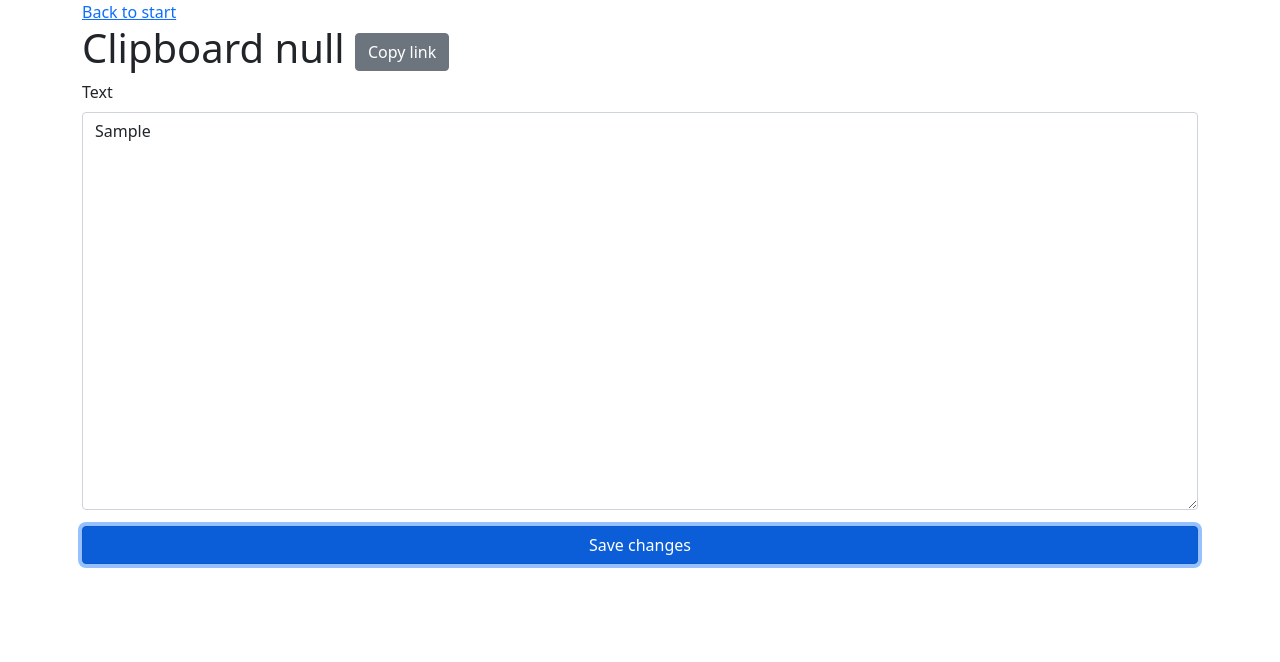
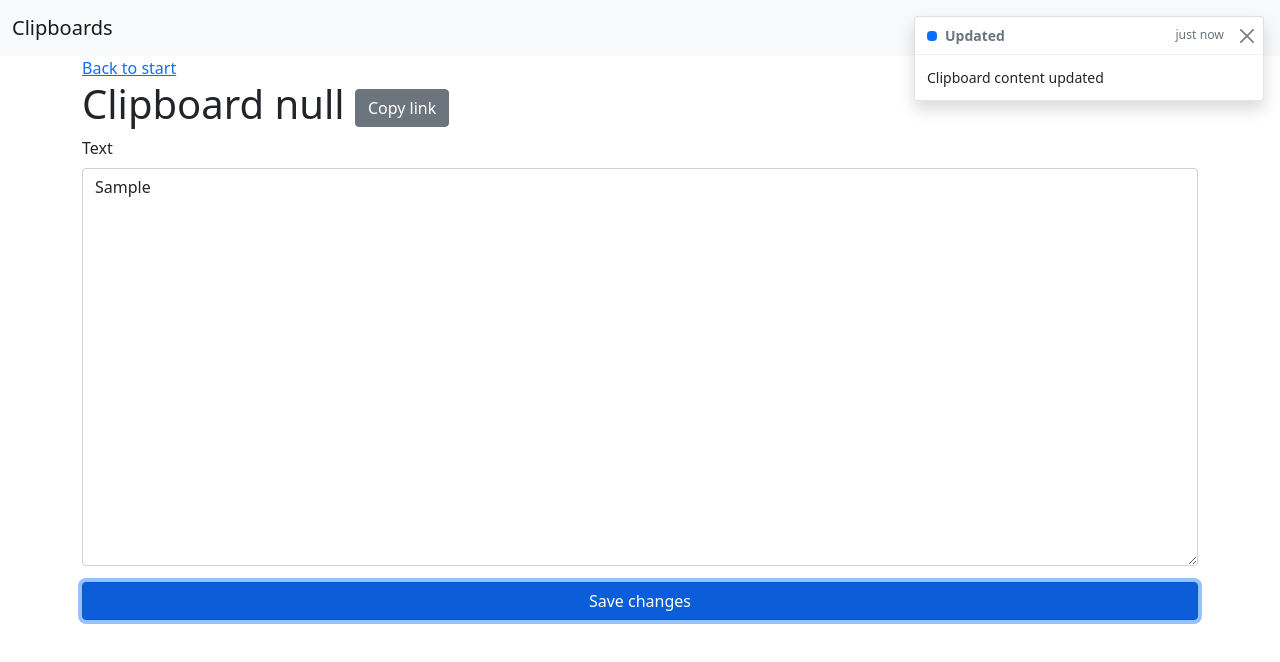
Before and after one commit to reekind/data-copy, a website: page public/clipboard.html in a window 1280 px wide. Both pictures are taken after typing "Sample" into the empty fields and a click on the button "Save changes". Drawn offline with nearby package versions, Linux system fonts and the light colour scheme; no server answers.

Commit message:
add toast logic

```diff
--- a/public/clipboard.html
+++ b/public/clipboard.html
@@ -14,7 +14,24 @@
     crossorigin="anonymous">
   </head>
   <body>
-
+    <template id="toast">
+      <div class="toast" role="alert" aria-live="assertive" aria-atomic="true">
+        <div class="toast-header">
+          <span style="width: 10px;height: 10px" class="rounded me-2 bg-primary"></span>
+          <strong class="me-auto">Bootstrap</strong>
+          <small class="text-muted">just now</small>
+          <button type="button" class="btn-close" data-bs-dismiss="toast" aria-label="Close"></button>
+        </div>
+        <div class="toast-body">
+          See? Just like this.
+        </div>
+      </div>
+    </template>
+    <nav class="navbar navbar-light bg-light">
+      <div class="container-fluid">
+        <a class="navbar-brand" href="">Clipboards</a>
+      </div>
+    </nav>
     <div class="container">
       <a href="index.html">Back to start</a><br>
       <h1>
@@ -32,11 +49,15 @@
       <div class="d-grid gap-2">
         <button type="button" id="save" class="btn btn-primary">Save changes</button>
       </div>
+      <div id="toastContainer" class="toast-container position-absolute top-0 end-0 p-3"">
+
     </div>
+
     <script src="https://cdnjs.cloudflare.com/ajax/libs/socket.io/2.3.0/socket.io.js"></script>
     <script src="https://cdn.jsdelivr.net/npm/bootstrap@5.1.3/dist/js/bootstrap.bundle.min.js"
     integrity="sha384-ka7Sk0Gln4gmtz2MlQnikT1wXgYsOg+OMhuP+IlRH9sENBO0LRn5q+8nbTov4+1p"
     crossorigin="anonymous"></script>
+    <script src="main.js"></script>
     <script src="clipboard.js"></script>
   </body>
 </html>
--- a/public/clipboard.js
+++ b/public/clipboard.js
@@ -35,7 +35,7 @@ socket.on('clipboard:update', function (data) {
 
     if (data.sender != browserId) {
         // Set updated info only for data which was not sent by us
-    document.getElementById('info-updated').classList.remove('hidden');
+        document.getElementById('info-updated').classList.remove('hidden');
     }
 });
 
@@ -51,10 +51,16 @@ document.getElementById('save').addEventListener('click', () => {
         }
     }).then((res) => {
         socket.emit("clipboard:update", clipboardUpdate);
-        console.log(res);
+        createToast('Updated', 'Clipboard content updated');
     });
 });
 
 document.getElementById('copyLink').addEventListener('click', () => {
-    alert(window.location);
+    navigator.clipboard.writeText(window.location)
+    .then(() => {
+        createToast('Copied to clipboard', 'Clipboard content copied');
+    })
+    .catch(err => {
+        console.log('Something went wrong', err);
+    })
 });
--- /dev/null
+++ b/public/main.js
@@ -0,0 +1,14 @@
+function createToast(header, body) {
+    const $toastFragment = document.querySelector('#toast').content;
+    const $toast = document.importNode($toastFragment, true);
+    const toastId = 'toast' + Math.floor(Math.random() * 200);
+    $toast.children[0].id= toastId;
+    document.getElementById('toastContainer')
+    .appendChild($toast);
+
+    const toastInDom = document.getElementById(toastId);
+    toastInDom.querySelector('strong').innerText = header;
+    toastInDom.querySelector('.toast-body').innerText = body;
+    const toastElement = new bootstrap.Toast(toastInDom, {delay: 3000});
+    toastElement.show();
+}
```
Also changed, not shown: public/index.html (+5 -1 lines).
